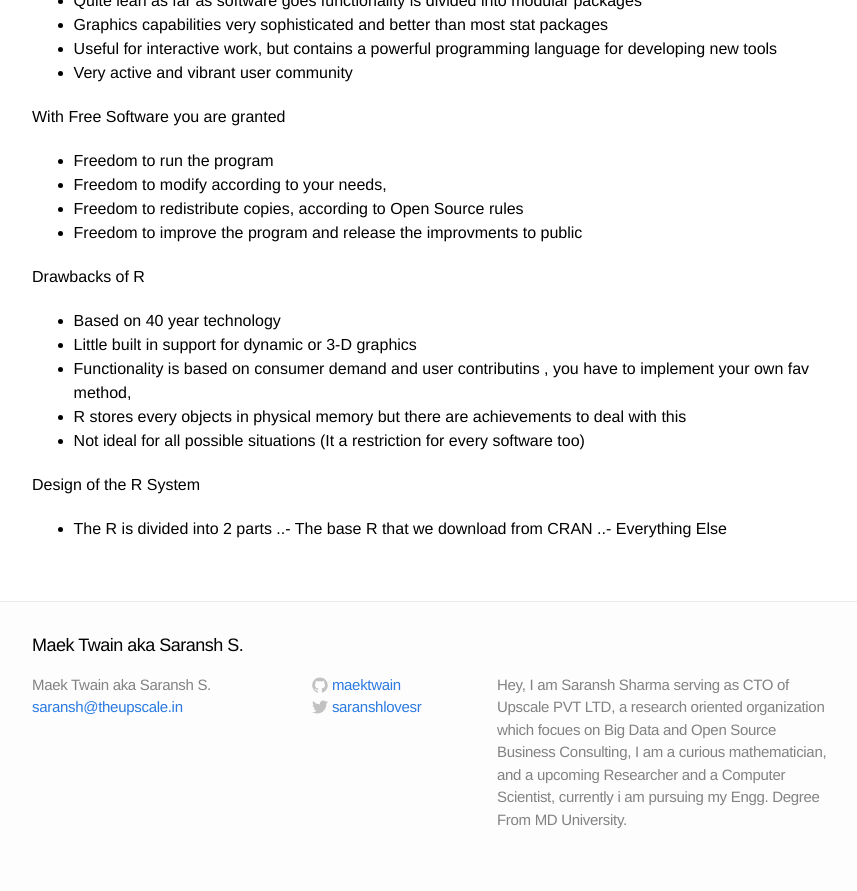
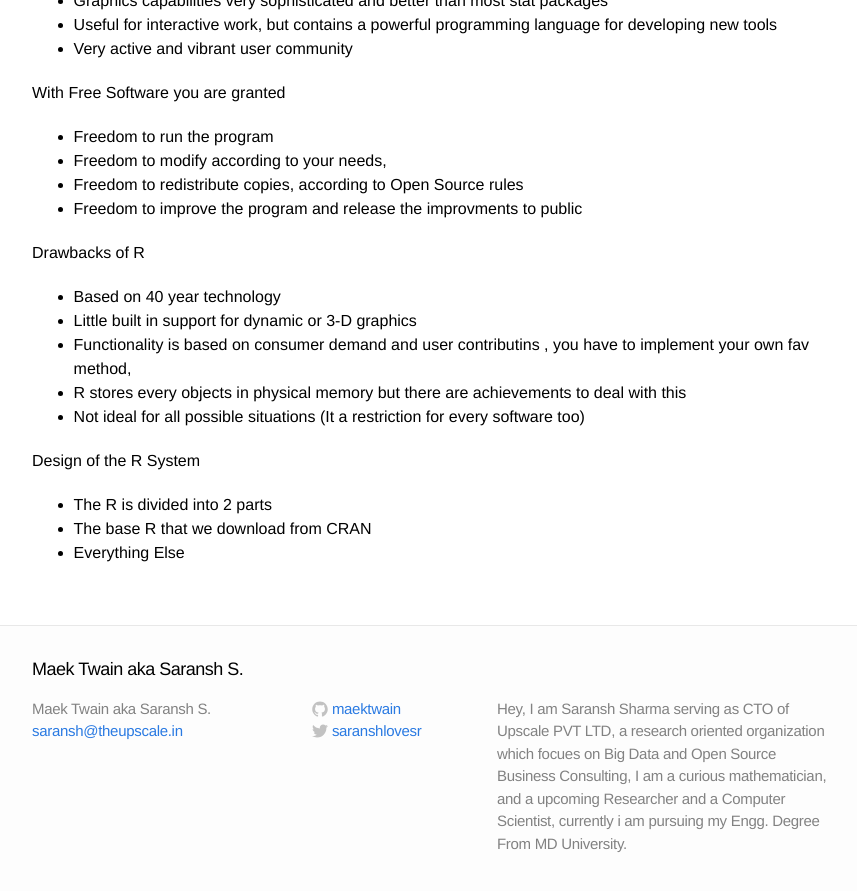
Before and after one commit to theupscale/maektwain.github.io, a Jekyll site: the page built from _posts/2015-03-04-week-one-with-r.markdown, in a window 1280 px wide and 900 px high, scrolled down 1107 px. Shown: the top 891 px of the window, without its empty margins (208-1065 px from the left). Built offline with Jekyll 4.4.1, drawn with Linux system fonts in a browser that asks for light colours.

```diff
--- a/_posts/2015-03-04-week-one-with-r.markdown
+++ b/_posts/2015-03-04-week-one-with-r.markdown
@@ -34,7 +34,6 @@ Back to R
 - 1997 : R core group is formed
 - 2000 : R version 1.0.0 is released
 - 2013 : R version 3.0.2 is released on December
--
 
 Features of R
 
@@ -65,5 +64,5 @@ Drawbacks of R
 Design of the R System
 
 - The R is divided into 2 parts
-..- The base R that we download from CRAN
-..- Everything Else
+- The base R that we download from CRAN
+- Everything Else
```
Also changed, not shown: .c9/metadata/workspace/_posts/2015-03-04-week-one-with-r.markdown, 1 other file.
